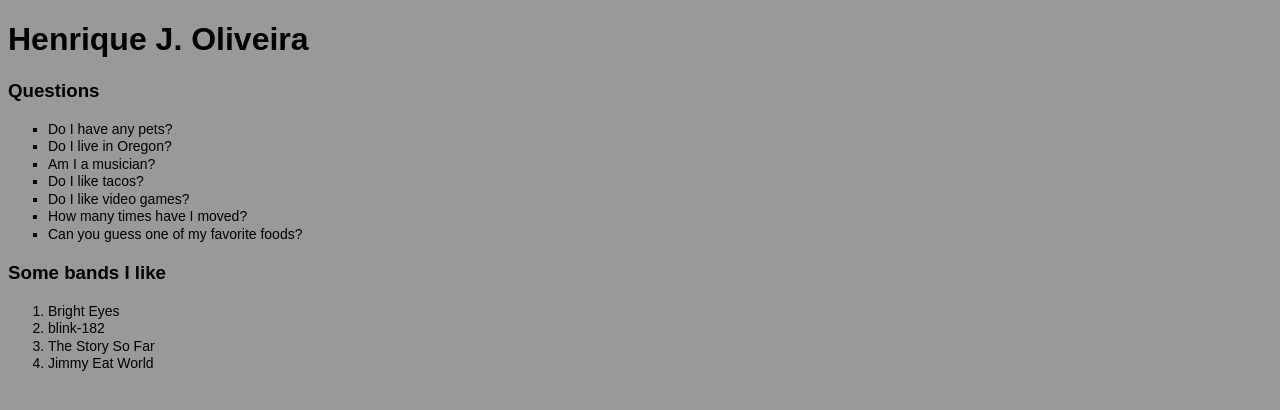
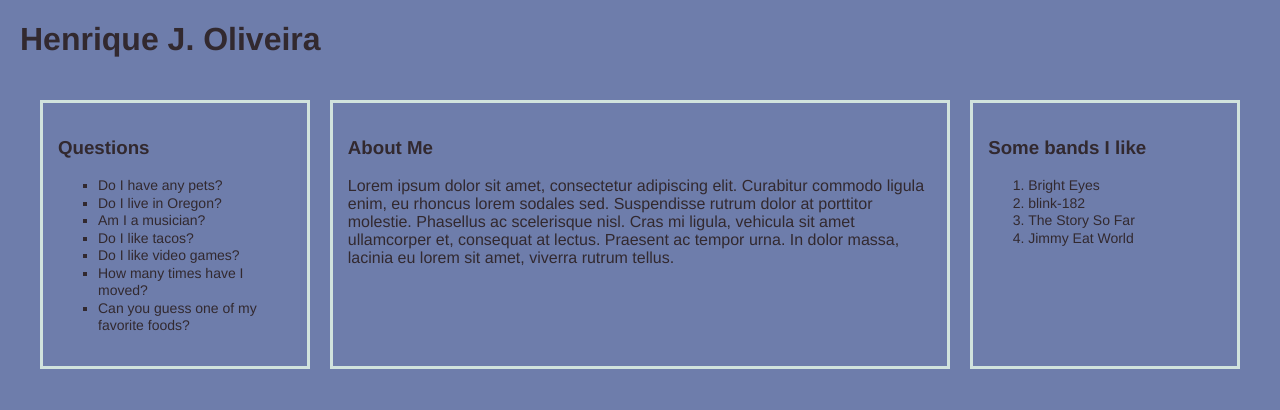
Before and after one commit to hnrzzle/about-me-2, a plain HTML site: page index.html in a window 1280 px wide. Drawn offline with Linux system fonts and the light colour scheme.

Commit message:
added flex boxes

```diff
--- a/index.html
+++ b/index.html
@@ -6,7 +6,8 @@
     </header>
     <body>
         <h1>Henrique J. Oliveira</h1>
-        <section id="questions">
+        <div class="content">
+        <div class="questions">
             <h3>Questions</h3>
             <ul>
                 <li>Do I have any pets?</li>
@@ -17,8 +18,12 @@
                 <li>How many times have I moved?</li>
                 <li>Can you guess one of my favorite foods?</li>
             </ul>
-        </section>
-        <secion id="bands">
+        </div>
+        <div class="about-me">
+            <h3>About Me</h3>
+            <p>Lorem ipsum dolor sit amet, consectetur adipiscing elit. Curabitur commodo ligula enim, eu rhoncus lorem sodales sed. Suspendisse rutrum dolor at porttitor molestie. Phasellus ac scelerisque nisl. Cras mi ligula, vehicula sit amet ullamcorper et, consequat at lectus. Praesent ac tempor urna. In dolor massa, lacinia eu lorem sit amet, viverra rutrum tellus.</p>
+        </div>
+        <div class="bands">
             <h3>Some bands I like</h3>
             <ol>
                 <li>Bright Eyes</li>
@@ -26,7 +31,8 @@
                 <li>The Story So Far</li>
                 <li>Jimmy Eat World</li>
             </ol>
-        </secion>
+        </div>
+    </div>
         <!-- <script src="app.js"></script> -->
 
     </body>
--- a/main.css
+++ b/main.css
@@ -1,20 +1,48 @@
 body
 {
-    background-color:rgb(153, 153, 153);
-    font-family: Arial, Helvetica, sans-serif;
+    background-color: #6E7DAB;
+    font-family: Helvetica, Arial, sans-serif;
+    color: #32292F;
+    margin: 20px;
 
+}
+.content {
+    display:flex;
+    padding: 10px;
+    justify-content: space-between;
 }
 
 li {
     line-height: 1.25em;
     font-size: 14px;
-
 }
 
 ul {
     list-style-type: square;
 }
 
-#bands {
+.questions {
+    padding: 15px;
+    order: 1;
+    border: 3px #D1E3DD solid;
+    margin: 10px;
+    width: 20%;
 
 }
+
+.about-me {
+    border: 3px #D1E3DD solid;
+    padding: 15px;
+    order: 2;
+    width: 50%;
+    margin: 10px;
+}
+
+.bands {
+    padding: 15px;
+    order: 3;
+    border: 3px #D1E3DD solid;
+    margin: 10px;
+    width: 20%;
+
+}
```
